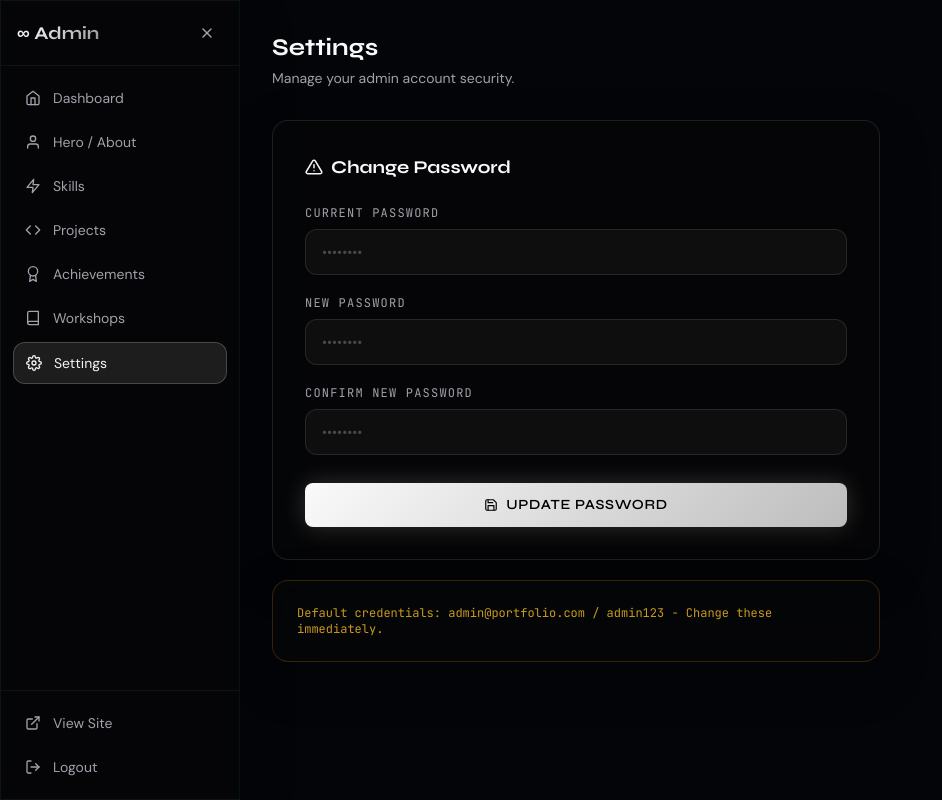
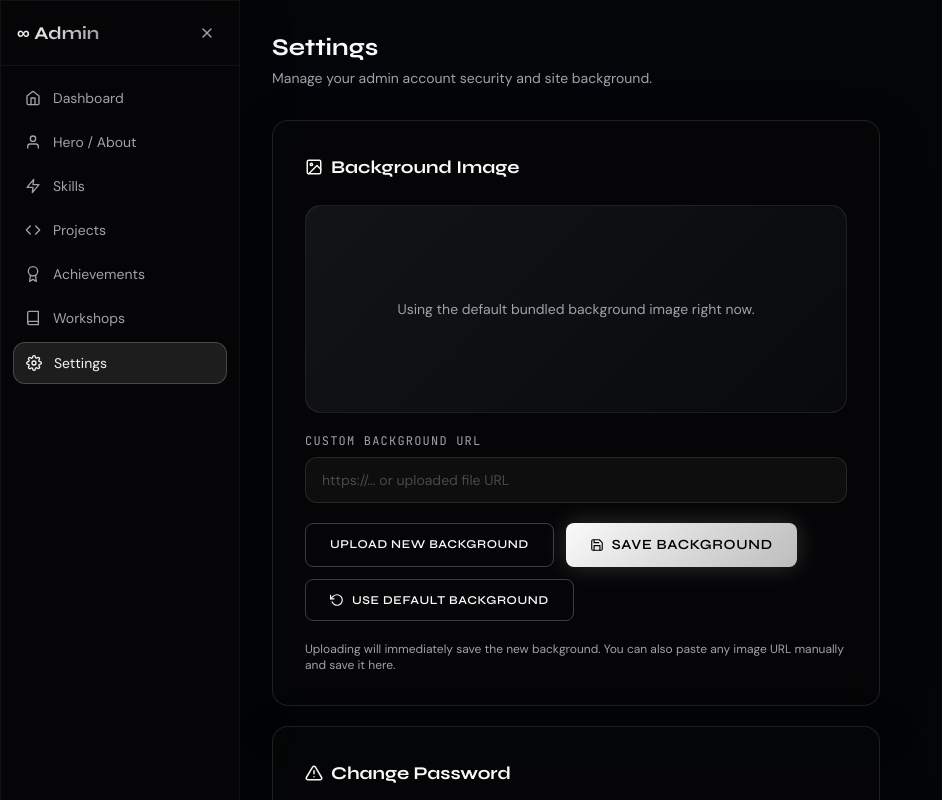
Before and after one commit to varunkasnia/Portfolio, a React (Vite) app in the folder frontend/: page /admin/settings in a window 1280 px wide. Shown: the top 800 px of the page, without its empty margins (0-942 px from the left). Built offline with nearby package versions, Linux system fonts and the light colour scheme; no server answers; sample sign-in values are in the browser's storage.

Commit message:
Update AdminSettings.jsx

```diff
--- a/frontend/src/pages/admin/AdminSettings.jsx
+++ b/frontend/src/pages/admin/AdminSettings.jsx
@@ -1,12 +1,27 @@
-import { useState } from 'react'
+import { useEffect, useState } from 'react'
 import { motion } from 'framer-motion'
-import { FiSave, FiAlertTriangle } from 'react-icons/fi'
+import { FiSave, FiAlertTriangle, FiImage, FiRotateCcw } from 'react-icons/fi'
 import toast from 'react-hot-toast'
-import API from '../../utils/api'
+import API, { getSettings, updateSettings, uploadImage } from '../../utils/api'
 
 const AdminSettings = () => {
   const [pwForm, setPwForm] = useState({ currentPassword: '', newPassword: '', confirm: '' })
-  const [saving, setSaving] = useState(false)
+  const [settingsForm, setSettingsForm] = useState({ backgroundImage: '' })
+  const [passwordSaving, setPasswordSaving] = useState(false)
+  const [settingsSaving, setSettingsSaving] = useState(false)
+  const [uploadingBackground, setUploadingBackground] = useState(false)
+
+  useEffect(() => {
+    getSettings()
+      .then((response) => {
+        setSettingsForm({
+          backgroundImage: response.data?.backgroundImage || '',
+        })
+      })
+      .catch(() => {
+        toast.error('Failed to load site settings')
+      })
+  }, [])
 
   const handlePasswordChange = async (e) => {
     e.preventDefault()
@@ -18,7 +33,7 @@ const AdminSettings = () => {
       toast.error('Password must be at least 6 characters')
       return
     }
-    setSaving(true)
+    setPasswordSaving(true)
     try {
       await API.put('/auth/change-password', {
         currentPassword: pwForm.currentPassword,
@@ -29,7 +44,57 @@ const AdminSettings = () => {
     } catch (err) {
       toast.error(err.response?.data?.message || 'Failed to change password')
     } finally {
-      setSaving(false)
+      setPasswordSaving(false)
+    }
+  }
+
+  const handleBackgroundUpload = async (e) => {
+    const file = e.target.files[0]
+    if (!file) return
+
+    setUploadingBackground(true)
+
+    try {
+      const formData = new FormData()
+      formData.append('image', file)
+
+      const uploadResponse = await uploadImage(formData)
+      const nextBackgroundImage = uploadResponse.data?.url || ''
+
+      await updateSettings({ backgroundImage: nextBackgroundImage })
+      setSettingsForm({ backgroundImage: nextBackgroundImage })
+      toast.success('Background updated successfully!')
+    } catch (err) {
+      toast.error(err.response?.data?.message || 'Failed to update background')
+    } finally {
+      setUploadingBackground(false)
+      e.target.value = ''
+    }
+  }
+
+  const handleBackgroundSave = async () => {
+    setSettingsSaving(true)
+    try {
+      const response = await updateSettings(settingsForm)
+      setSettingsForm({ backgroundImage: response.data?.backgroundImage || '' })
+      toast.success('Background settings saved!')
+    } catch (err) {
+      toast.error(err.response?.data?.message || 'Failed to save background settings')
+    } finally {
+      setSettingsSaving(false)
+    }
+  }
+
+  const handleResetBackground = async () => {
+    setSettingsSaving(true)
+    try {
+      await updateSettings({ backgroundImage: '' })
+      setSettingsForm({ backgroundImage: '' })
+      toast.success('Background reset to default image')
+    } catch (err) {
+      toast.error(err.response?.data?.message || 'Failed to reset background')
+    } finally {
+      setSettingsSaving(false)
     }
   }
 
@@ -40,8 +105,87 @@ const AdminSettings = () => {
     <div className="p-8 max-w-2xl">
       <motion.div initial={{ opacity: 0, y: -10 }} animate={{ opacity: 1, y: 0 }} className="mb-8">
         <h1 className="font-display text-2xl font-bold text-starlight mb-1">Settings</h1>
-        <p className="text-dim text-sm">Manage your admin account security.</p>
+        <p className="text-dim text-sm">Manage your admin account security and site background.</p>
       </motion.div>
+
+      <div className="glass rounded-2xl p-8 mb-5">
+        <h2 className="font-display text-lg font-bold text-starlight mb-6 flex items-center gap-2">
+          <FiImage className="text-aurora" size={18} />
+          Background Image
+        </h2>
+
+        <div className="flex flex-col gap-5">
+          <div
+            className="w-full h-52 rounded-2xl overflow-hidden border border-white/10 bg-center bg-cover bg-no-repeat"
+            style={{
+              backgroundColor: '#030508',
+              backgroundImage: settingsForm.backgroundImage
+                ? `url(${settingsForm.backgroundImage})`
+                : 'linear-gradient(135deg, rgba(255,255,255,0.06), rgba(255,255,255,0.02))',
+            }}
+          >
+            {!settingsForm.backgroundImage ? (
+              <div className="w-full h-full flex items-center justify-center text-center px-6">
+                <p className="text-sm text-dim">
+                  Using the default bundled background image right now.
+                </p>
+              </div>
+            ) : null}
+          </div>
+
+          <div>
+            <label className="font-mono text-xs text-dim tracking-widest uppercase block mb-2">
+              Custom Background URL
+            </label>
+            <input
+              value={settingsForm.backgroundImage}
+              onChange={(e) => setSettingsForm({ backgroundImage: e.target.value })}
+              placeholder="https://... or uploaded file URL"
+              className={inputClass}
+              style={inputStyle}
+            />
+          </div>
+
+          <div className="flex flex-wrap gap-3">
+            <label className="btn-ghost text-xs cursor-pointer">
+              {uploadingBackground ? 'Uploading...' : 'Upload New Background'}
+              <input
+                type="file"
+                accept="image/png,image/jpeg,image/jpg,image/webp,image/gif"
+                className="hidden"
+                onChange={handleBackgroundUpload}
+                disabled={uploadingBackground}
+              />
+            </label>
+
+            <button
+              type="button"
+              onClick={handleBackgroundSave}
+              disabled={settingsSaving || uploadingBackground}
+              className="btn-primary flex items-center gap-2"
+            >
+              {settingsSaving
+                ? <div className="w-4 h-4 border-2 border-white/30 border-t-white rounded-full animate-spin" />
+                : <><FiSave size={14} /> Save Background</>
+              }
+            </button>
+
+            <button
+              type="button"
+              onClick={handleResetBackground}
+              disabled={settingsSaving || uploadingBackground}
+              className="btn-ghost flex items-center gap-2 text-xs"
+            >
+              <FiRotateCcw size={14} />
+              Use Default Background
+            </button>
+          </div>
+
+          <p className="text-xs text-dim">
+            Uploading will immediately save the new background. You can also paste any image URL manually and save it here.
+          </p>
+        </div>
+      </div>
 
       {/* Change Password */}
       <div className="glass rounded-2xl p-8">
@@ -69,8 +213,8 @@ const AdminSettings = () => {
             </div>
           ))}
 
-          <button type="submit" disabled={saving} className="btn-primary flex items-center justify-center gap-2 mt-2">
-            {saving
+          <button type="submit" disabled={passwordSaving} className="btn-primary flex items-center justify-center gap-2 mt-2">
+            {passwordSaving
               ? <div className="w-4 h-4 border-2 border-white/30 border-t-white rounded-full animate-spin" />
               : <><FiSave size={14} /> Update Password</>
             }
```
